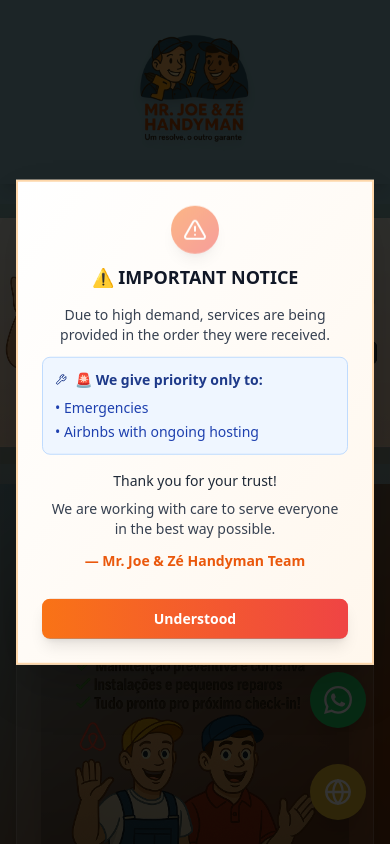
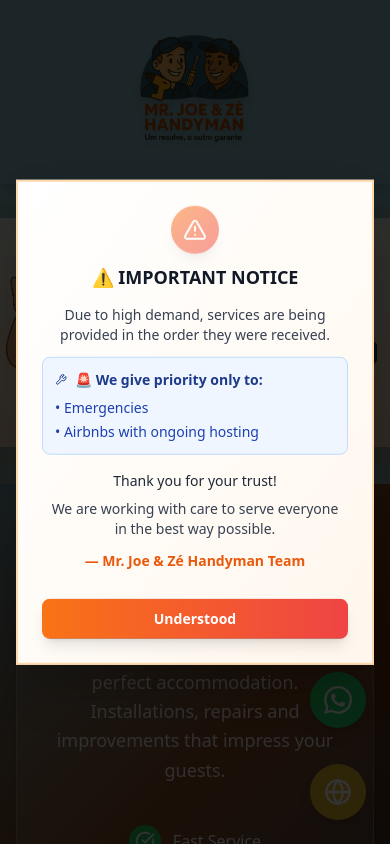
Before and after one commit to erissonx5/joeze-fix-it-miami, a React (Vite) app: page / in a window 390 px wide. Shown: the top 844 px of the page. Built offline with nearby package versions, Linux system fonts and the light colour scheme.

Commit message:
Remove Airbnb image
Removed the image from the Airbnb section in `src/pages/Index.tsx`.

```diff
--- a/src/pages/Index.tsx
+++ b/src/pages/Index.tsx
@@ -128,16 +128,6 @@ const Index = () => {
             <div className="bg-white/10 backdrop-blur-sm rounded-3xl p-6 md:p-12 shadow-2xl border border-white/20">
               <div className="flex flex-col lg:flex-row items-center gap-8 lg:gap-12">
                 {/* Imagem */}
-                <div className="lg:w-1/2 w-full">
-                  <div className="relative overflow-hidden rounded-2xl shadow-2xl">
-                  <img
-                      src="/lovable-uploads/a870125f-bcc5-4368-ad88-91e3601c6bf0.png"
-                      alt="Airbnb Services"
-                      className="w-full h-auto object-cover transform hover:scale-105 transition-transform duration-500"
-                    />
-                    <div className="absolute inset-0 bg-gradient-to-t from-black/30 to-transparent"></div>
-                  </div>
-                </div>
 
                 {/* Conteúdo */}
                 <div className="lg:w-1/2 w-full space-y-6 text-center lg:text-left">
```
